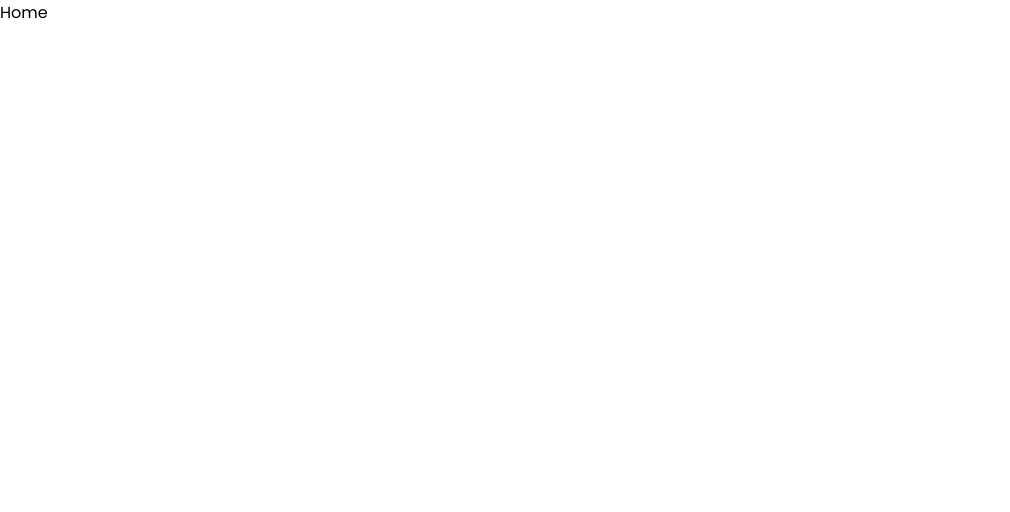
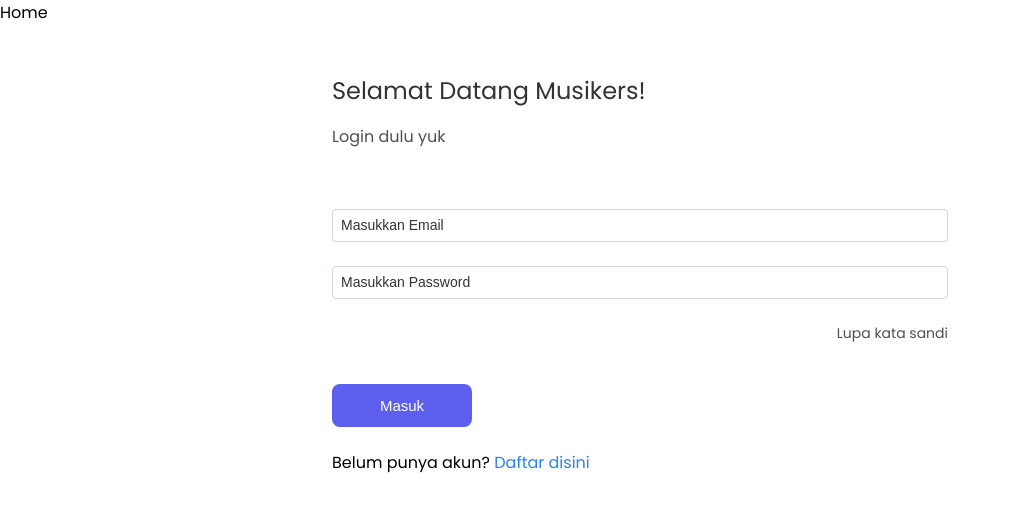
Before and after one commit to revin212/Apel-Music-FE, a React (Create React App) app: page / in a window 1280 px wide. Shown: the top 512 px of the page, without its empty margins (0-1010 px from the left). Built offline with nearby package versions, Linux system fonts and the light colour scheme; the HTML template or start-up script is replaced by a standard one.

Commit message:
buat tampilan login page tanpa router dan fungsionalitas

```diff
--- a/src/App.js
+++ b/src/App.js
@@ -1,9 +1,11 @@
 import Home from "./pages/Home/Home";
+import Login from "./pages/Login/Login";
 
 function App() {
   return (
     <div className="App">
       <Home />
+      <Login />
     </div>
   );
 }
--- /dev/null
+++ b/src/pages/Login/Login.css
@@ -0,0 +1,103 @@
+div.login-wrapper{
+    max-width: 616px;
+    margin-block: 3rem;
+    margin-inline: auto;
+}
+
+div.login-title-wrapper{
+    display: flex;
+    flex-direction: column;
+    gap: 1rem;
+    margin-bottom: 60px;
+}
+h2.login-title{
+    font-weight: 400;
+    font-size: 1.5rem;
+    line-height: 36px;
+    color: #333333;
+    margin: 0;
+}
+p.login-subtitle{
+    margin: 0;
+    font-weight: 400;
+    font-size: 1rem;
+    line-height: 24px;
+    color: #4F4F4F;
+}
+
+form.login-form-wrapper{
+    display: flex;
+    flex-direction: column;
+    gap: 24px;
+    margin-bottom: 40px;
+}
+
+input.input-login{
+    border: 1px solid #CFD6E5;
+    border-radius: 4px;
+    padding: 0.5rem;
+}
+input.input-login:focus{
+    outline: none;
+}
+input.input-login::placeholder {
+    font-weight: 400;
+    font-size: 14px;
+    line-height: 21px;
+    color:#333333;
+    opacity: 1; /* Firefox */
+}
+input.input-login::-ms-input-placeholder { /* Edge 12 -18 */
+    font-weight: 400;
+    font-size: 14px;
+    line-height: 21px;
+    color: #333333;
+}
+
+div.forgot-password{
+    text-align: end;
+    color: #4F4F4F;
+    font-size: 14px;
+    font-weight: 400;
+    line-height: 21px;
+    text-decoration: none;
+}
+div.forgot-password a{
+    color: #4F4F4F;
+    text-decoration: none;
+}
+
+div.login-button-wrapper{
+    display: flex;
+    flex-direction: column;
+    gap: 24px;
+    margin-top: 1rem;
+}
+button.login-button{
+    background: #5D5FEF;
+    border: none;
+    color: #FFFFFF;
+    padding: 10px;
+    border-radius: 8px;
+    gap: 10px;
+    font-size: 15px;
+    font-weight: 500;
+    line-height: 23px;
+    letter-spacing: 0em;
+    text-align: center;
+    max-width: 140px;
+}
+button.login-button:hover{
+    cursor: pointer;
+}
+div.redirect-daftar-wrapper{
+    color: #000000;
+    font-size: 16px;
+    font-weight: 400;
+    line-height: 24px;
+    letter-spacing: 0em;
+}
+a.redirect-daftar{
+    color: #2F80ED;
+    text-decoration: none;
+}
--- /dev/null
+++ b/src/pages/Login/Login.jsx
@@ -0,0 +1,31 @@
+import React from 'react'
+import './Login.css'
+
+const Login = () => {
+
+  return (
+    <div className='login-wrapper'>
+        <div className='login-title-wrapper'>
+            <h2 className='login-title'>Selamat Datang Musikers!</h2>
+            <p className='login-subtitle'>Login dulu yuk</p>
+        </div>
+
+        <form className='login-form-wrapper'>
+            <input type="email" className='input-login input-email' placeholder='Masukkan Email' />
+            <input type="password" className='input-login input-password' placeholder='Masukkan Password' />
+            <div className='forgot-password'>
+                <a href="#" >Lupa kata sandi</a>
+            </div>
+
+            <div className='login-button-wrapper'>
+                <button className='login-button'>Masuk</button>
+                <div className='redirect-daftar-wrapper'>
+                    <span>Belum punya akun? <a href="#" className='redirect-daftar'>Daftar disini</a></span>
+                </div>
+            </div>
+        </form>
+    </div>
+  )
+}
+
+export default Login
```
